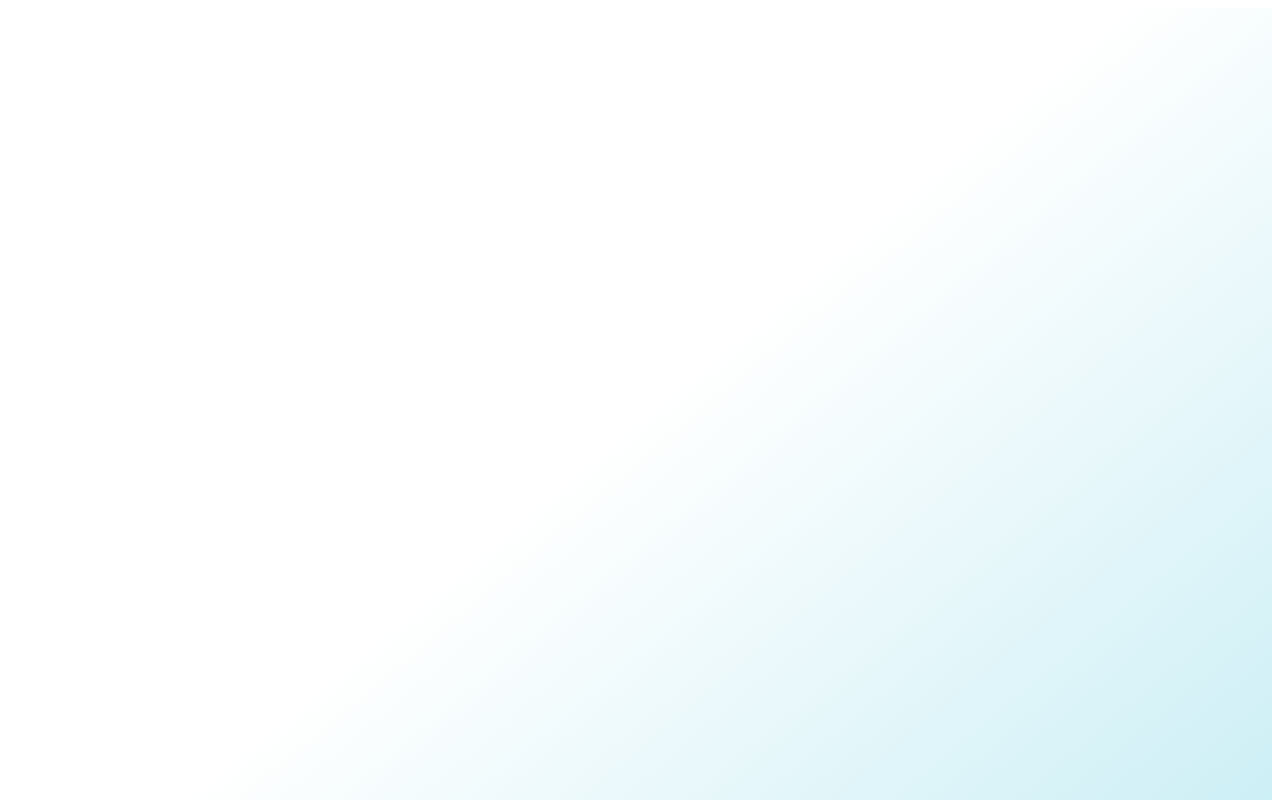
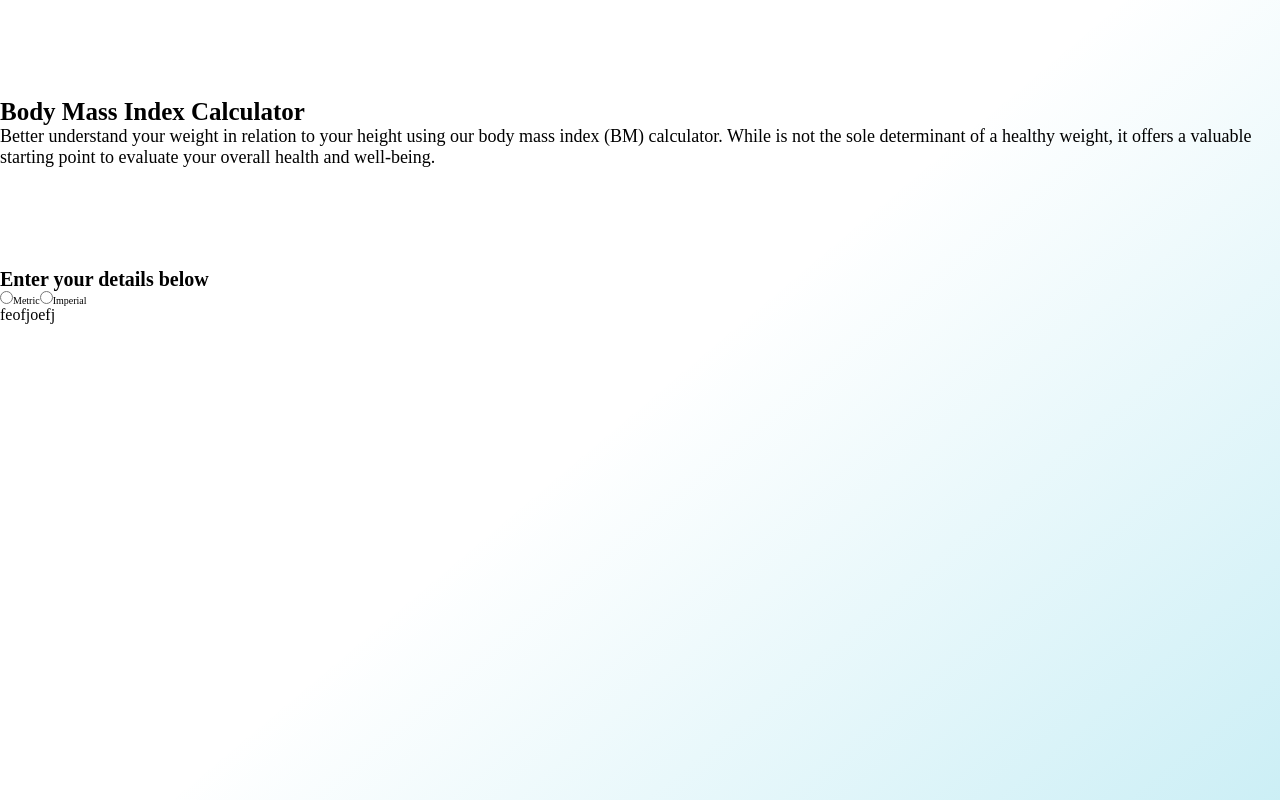
Before and after one commit to MatthiasUrgu/body-mass-index-calculator, a React (Create React App) app: page / in a window 1280 px wide. Shown: the top 800 px of the page. Built offline with nearby package versions, Linux system fonts and the light colour scheme.

Commit message:
absolute path learning

```diff
--- a/public/index.html
+++ b/public/index.html
@@ -24,6 +24,9 @@
       work correctly both with client-side routing and a non-root public URL.
       Learn how to configure a non-root public URL by running `npm run build`.
     -->
+
+
+    <link rel="stylesheet" href="./style.css">
     <title>React App</title>
   </head>
   <body>
--- /dev/null
+++ b/public/style.css
@@ -0,0 +1,3 @@
+*{
+    margin: 0;
+}
--- a/src/App.jsx
+++ b/src/App.jsx
@@ -1,11 +1,11 @@
 import React from 'react';
 import s from './App.module.scss'
-import Header from './components/header/header'
+import Header from "./components/header/header"
 
 function App() {
   return (
     <div className={s.container}>
-      <Header/>
+      <Header />
     </div>
   );
 }
--- a/src/components/header/header.jsx
+++ b/src/components/header/header.jsx
@@ -1,11 +1,17 @@
 import React from 'react';
 import s from './style.module.scss'
-function header() {
+
+
+function Header() {
 
     /* use useState to radioButton to change in same times the taille:'CM' to 'Inch'  weight:Kg to Ib  */
     return (
+
         <div className={s.boxContainer}>
-            <div className={s.blueBox}></div>
+
+            <div className={s.headerContainer}>
+
+                <img src="" alt="" />
                 <div className={s.textHeader}>
                     <h1>Body Mass Index Calculator</h1>
                     <p>Better understand your weight in relation to your height using our body mass index (BM) calculator. While is not the sole determinant of a healthy weight, it offers a valuable starting point to evaluate your overall health and well-being.</p>
@@ -19,8 +25,12 @@ function header() {
                         <label>Imperial</label>
                     </div>
                 </div>
+                <div>feofjoefj</div>
+
+            </div>
+            <div className={s.blueBox}></div>
         </div>
     );
 }
 
-export default header;
+export default Header;
--- a/src/components/header/style.module.scss
+++ b/src/components/header/style.module.scss
@@ -1,17 +1,35 @@
+@import "/src/variable.scss";
+
 .boxContainer {
-  display: flex;
-  flex-direction: column;
+
+
+    //Gradient behind Header
   .blueBox {
-
+    position: absolute;
+    top: 0;
+    left: 0;
+    width: 100vw;
     height: 160vw;
-    background: linear-gradient(140deg,
-      rgba(255, 255, 255, 0) 30%,
-      rgba(17, 179, 211, 1) 170%);
+    background:$GradientHeader;
     border-bottom-right-radius: 30px;
     z-index: -1;
-  .textHeader {
-      z-index: 1;
-      position: absolute;
+  }
+    .headerContainer {
+       z-index: 1;
+      .textHeader {
+        margin-top: 5em;
+
+        h1 {
+          font-size: $SizeTitle;
+        }
+        p {
+          font-size: $SizeContent;
+        }
+      }
+      .bmiCalculator {
+        @include reset-list;
+        padding-top: 10em;
+      }
     }
-  }
+
 }
--- /dev/null
+++ b/src/jsconfig.json
@@ -0,0 +1,6 @@
+{
+    "compilerOptions": {
+      "baseUrl": "src"
+    },
+    "include": ["src"]
+  }
--- a/src/variable.scss
+++ b/src/variable.scss
@@ -1,4 +1,19 @@
-//taille titre
-//taille texte
+//SizGradientFirstColore title & content
+$SizeTitle: 25px;
+$SizeContent: 18px;
+
 //couleurs titre
 //couleurs texte
+
+//Gradient for the header
+$GradientHeader: linear-gradient(
+    140deg,
+    rgba(255, 255, 255, 0) 30%,
+    rgba(17, 179, 211, 1) 170%
+  );
+
+
+@mixin reset-list {
+    font-size: 10px;
+    list-style: none;
+}
```
Also changed, not shown: src/setupTests.js (deleted, +0 -5 lines), src/assets/img/logo.png (added). Lines whose indentation alone changed are shown as unchanged.
